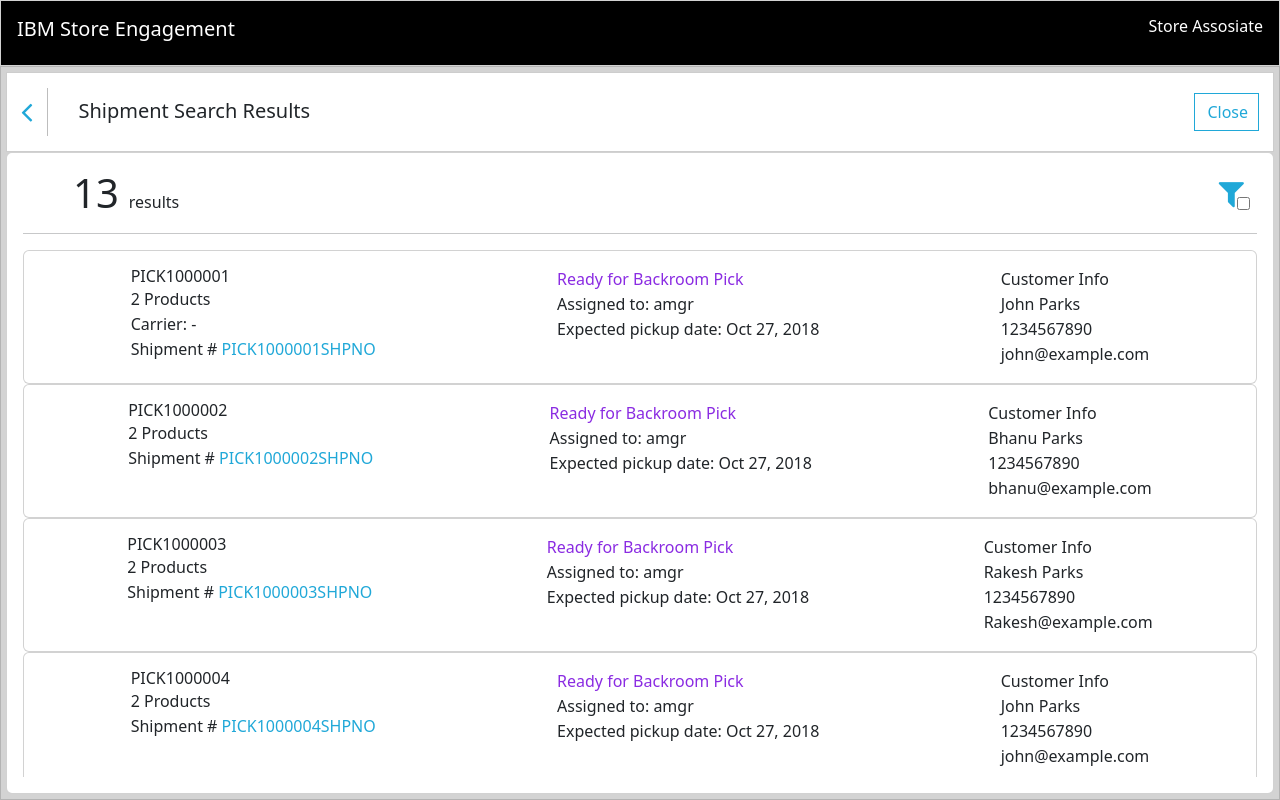
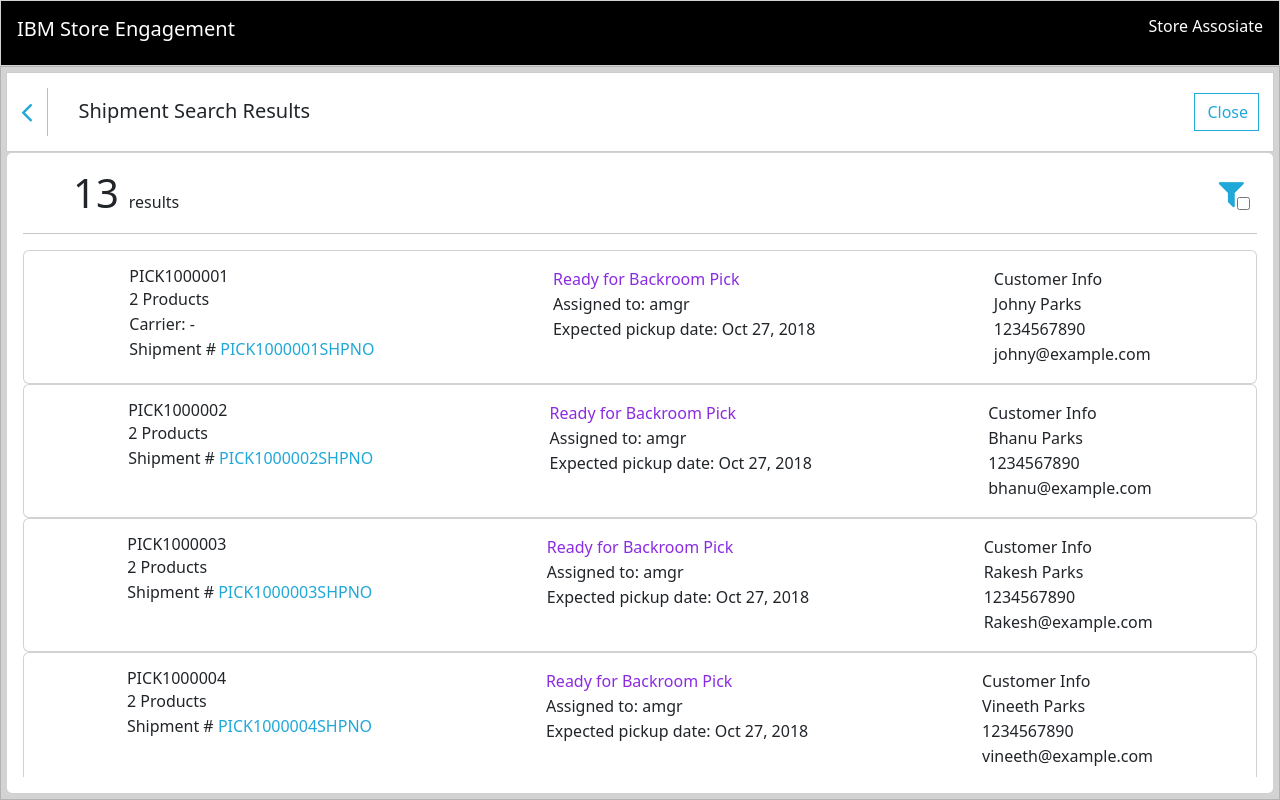
Before and after one commit to KariBhanu/Shipment, an Angular app in the folder ui/: page /shipment/results in a window 1280 px wide. Built offline with nearby package versions, Linux system fonts and the light colour scheme.

Commit message:
Small change in filter

```diff
--- a/ui/src/app/shipment/results/results.component.ts
+++ b/ui/src/app/shipment/results/results.component.ts
@@ -76,9 +76,9 @@ export class ResultsComponent {
   applyFilter() {
     this.closeFilterModal();
     if (this.checkedArray.length === 0) {
-      this.shipments = this.sharedService.shipmentDetails.Shipments.Shipment;
+      this.shipments = this.getShipments();
     } else {
-      this.shipments = this.sharedService.shipmentDetails.Shipments.Shipment.filter((shipment: any) => {
+      this.shipments = this.shipments.filter((shipment: any) => {
         return this.checkedArray.some(criteria => criteria.value === shipment.Status);
       });
     }
--- a/ui/src/assets/shipments.json
+++ b/ui/src/assets/shipments.json
@@ -12,9 +12,9 @@
           "ShipmentKey": "PICK1000001SHPKEY",
           "ShipmentNo": "PICK1000001SHPNO",
           "BillToAddress": {
-            "FirstName": "John",
+            "FirstName": "Johny",
             "LastName": "Parks",
-            "EmailID": "john@example.com",
+            "EmailID": "johny@example.com",
             "Phonenumber": "1234567890",
             "AddressID": "200001",
             "AddressLine1": "987, Broadview Avenue",
@@ -213,9 +213,9 @@
           "ShipmentKey": "PICK1000004SHPKEY",
           "ShipmentNo": "PICK1000004SHPNO",
           "BillToAddress": {
-            "FirstName": "John",
+            "FirstName": "Vineeth",
             "LastName": "Parks",
-            "EmailID": "john@example.com",
+            "EmailID": "vineeth@example.com",
             "Phonenumber": "1234567890",
             "AddressID": "200001",
             "AddressLine1": "987, Broadview Avenue",
@@ -280,9 +280,9 @@
           "ShipmentKey": "PICK1000005SHPKEY",
           "ShipmentNo": "PICK1000005SHPNO",
           "BillToAddress": {
-            "FirstName": "John",
+            "FirstName": "Vineeth",
             "LastName": "Parks",
-            "EmailID": "john@example.com",
+            "EmailID": "vineeth@example.com",
             "Phonenumber": "1234567890",
             "AddressID": "200001",
             "AddressLine1": "987, Broadview Avenue",
@@ -347,9 +347,9 @@
           "ShipmentKey": "PICK1000002SHPKEY",
           "ShipmentNo": "PICK1000002SHPNO",
           "BillToAddress": {
-            "FirstName": "Ravi",
+            "FirstName": "Vineeth",
             "LastName": "Parks",
-            "EmailID": "ravi@example.com",
+            "EmailID": "Vineeth@example.com",
             "Phonenumber": "1234567890",
             "AddressID": "200001",
             "AddressLine1": "987, Broadview Avenue",
@@ -414,9 +414,9 @@
           "ShipmentKey": "PICK1000006SHPKEY",
           "ShipmentNo": "PICK1000006SHPNO",
           "BillToAddress": {
-            "FirstName": "John",
+            "FirstName": "Vineeth",
             "LastName": "Parks",
-            "EmailID": "john@example.com",
+            "EmailID": "Vineeth@example.com",
             "Phonenumber": "1234567890",
             "AddressID": "200001",
             "AddressLine1": "987, Broadview Avenue",
@@ -548,9 +548,9 @@
           "ShipmentKey": "PICK1000001SHPKEY",
           "ShipmentNo": "PICK1000002SHPNO",
           "BillToAddress": {
-            "FirstName": "John",
+            "FirstName": "Vineeth",
             "LastName": "Parks",
-            "EmailID": "john@example.com",
+            "EmailID": "Vineeth@example.com",
             "Phonenumber": "1234567890",
             "AddressID": "200001",
             "AddressLine1": "987, Broadview Avenue",
@@ -615,9 +615,9 @@
           "ShipmentKey": "PICK1000001SHPKEY",
           "ShipmentNo": "PICK1000002SHPNO",
           "BillToAddress": {
-            "FirstName": "John",
+            "FirstName": "Vineeth",
             "LastName": "Parks",
-            "EmailID": "john@example.com",
+            "EmailID": "Vineeth@example.com",
             "Phonenumber": "1234567890",
             "AddressID": "200001",
             "AddressLine1": "987, Broadview Avenue",
@@ -682,9 +682,9 @@
           "ShipmentKey": "PICK1000001SHPKEY",
           "ShipmentNo": "PICK1000002SHPNO",
           "BillToAddress": {
-            "FirstName": "John",
+            "FirstName": "Vineeth",
             "LastName": "Parks",
-            "EmailID": "john@example.com",
+            "EmailID": "Vineeth@example.com",
             "Phonenumber": "1234567890",
             "AddressID": "200001",
             "AddressLine1": "987, Broadview Avenue",
@@ -749,9 +749,9 @@
           "ShipmentKey": "PICK1000001SHPKEY",
           "ShipmentNo": "PICK1000002SHPNO",
           "BillToAddress": {
-            "FirstName": "John",
+            "FirstName": "Vineeth",
             "LastName": "Parks",
-            "EmailID": "john@example.com",
+            "EmailID": "Vineeth@example.com",
             "Phonenumber": "1234567890",
             "AddressID": "200001",
             "AddressLine1": "987, Broadview Avenue",
@@ -816,9 +816,9 @@
           "ShipmentKey": "PICK1000001SHPKEY",
           "ShipmentNo": "PICK1000002SHPNO",
           "BillToAddress": {
-            "FirstName": "John",
+            "FirstName": "Vineeth",
             "LastName": "Parks",
-            "EmailID": "john@example.com",
+            "EmailID": "Vineeth@example.com",
             "Phonenumber": "1234567890",
             "AddressID": "200001",
             "AddressLine1": "987, Broadview Avenue",
```
